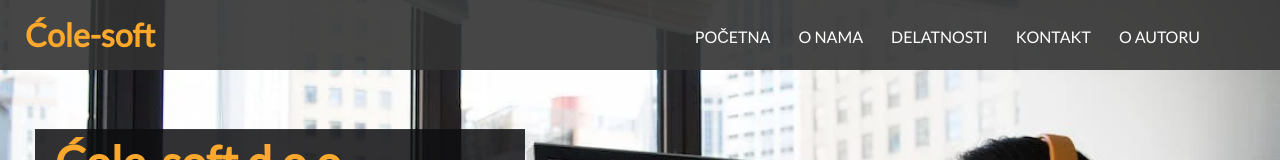
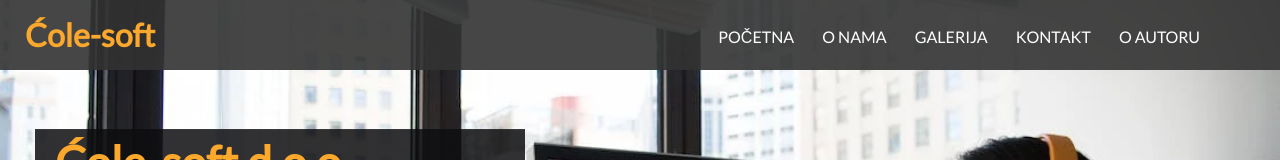
Before and after one commit to Nemanja12923/cole-soft, a plain HTML site: page index.html in a window 1280 px wide. Shown: the top 160 px of the page. Drawn offline with Linux system fonts and the light colour scheme.

Commit message:
Update index.html

```diff
--- a/index.html
+++ b/index.html
@@ -20,7 +20,7 @@
 				<ul>
 					<li><a href="index.html" class="meni">POČETNA</a></li>
 					<li><a href="o-nama.html" class="meni">O NAMA</a></li>
-					<li><a href="delatnosti.html" class="meni">DELATNOSTI</a></li>
+					<li><a href="delatnosti.html" class="meni">GALERIJA</a></li>
 					<li><a href="#futer" class="meni">KONTAKT</a></li>
 					<li><a href="o-autoru.html" class="meni">O AUTORU</a></li>
 				</ul>
```
